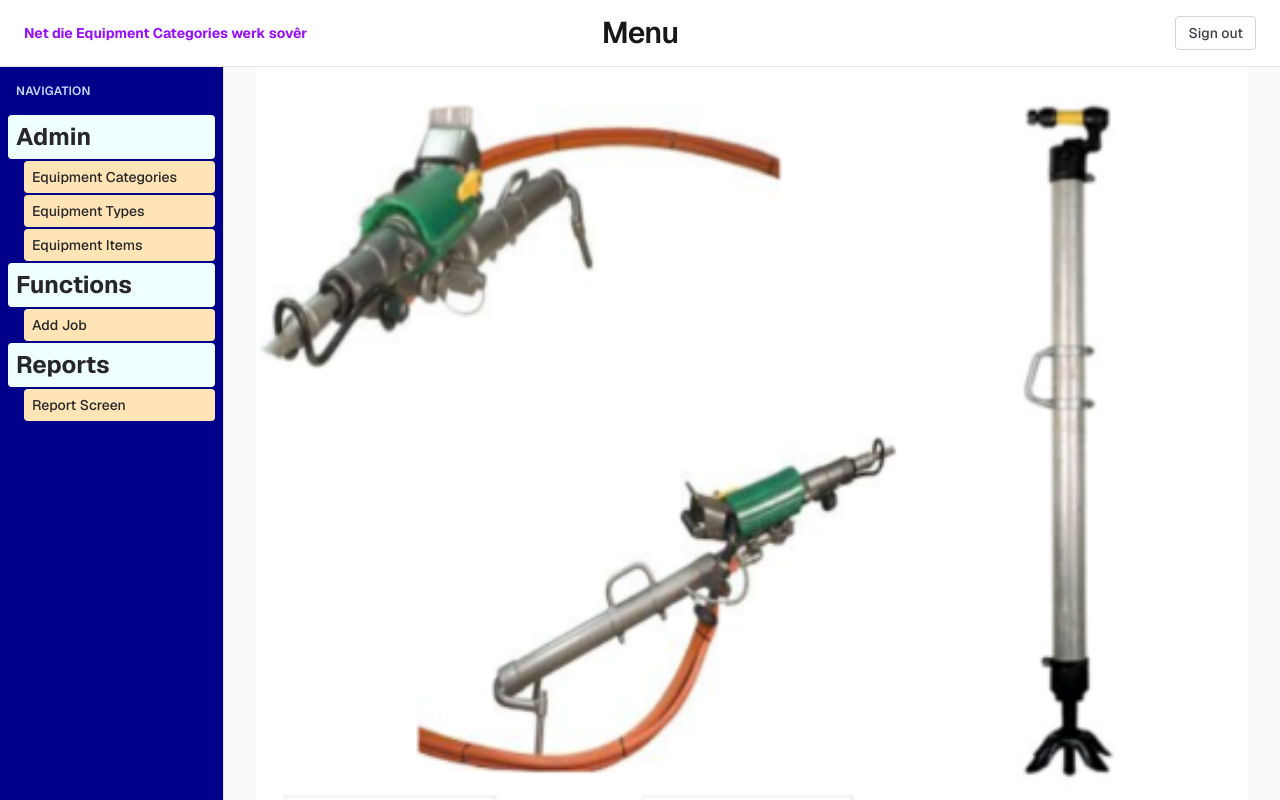
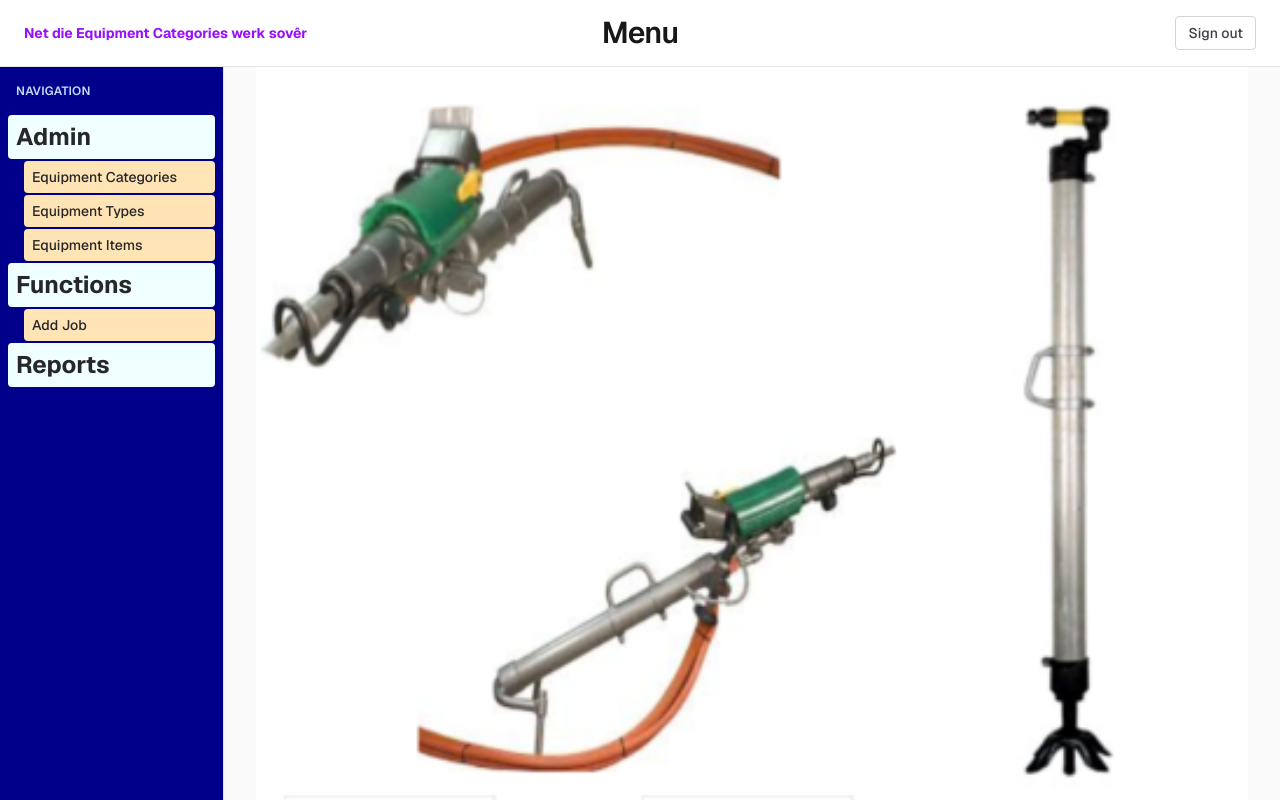
Before and after one commit to JohanSchultz/projek4, a Next.js app: page /menu in a window 1280 px wide. Built offline with nearby package versions, Linux system fonts and the light colour scheme.

Commit message:
Save Functionality

```diff
--- a/app/menu/page.js
+++ b/app/menu/page.js
@@ -78,17 +78,10 @@ export default function MenuPage() {
                 </li>
               </ul>
             </li>
-            <li role="treeitem" aria-expanded="true">
+            <li role="treeitem">
               <span className="block rounded px-2 py-1.5 text-2xl font-bold text-zinc-800 bg-[#F0FFFF] dark:bg-[#F0FFFF] dark:text-zinc-800">
                 Reports
               </span>
-              <ul className="mt-0.5 pl-4 space-y-0.5" role="group">
-                <li role="treeitem">
-                  <span className="block rounded px-2 py-1.5 text-sm font-medium text-zinc-800 bg-[#FFE4B5] hover:bg-[#FFDAB9] dark:bg-[#FFE4B5] dark:text-zinc-800 dark:hover:bg-[#FFDAB9]">
-                    Report Screen
-                  </span>
-                </li>
-              </ul>
             </li>
           </ul>
         </nav>
--- a/package.json
+++ b/package.json
@@ -10,6 +10,7 @@
   "dependencies": {
     "@supabase/ssr": "^0.8.0",
     "@supabase/supabase-js": "^2.95.3",
+    "@tanstack/react-table": "^8.21.3",
     "next": "15.5.12",
     "react": "19.2.3",
     "react-dom": "19.2.3"
```
Also changed, not shown: 1 other file (tests, documents, lock files or other folders).
